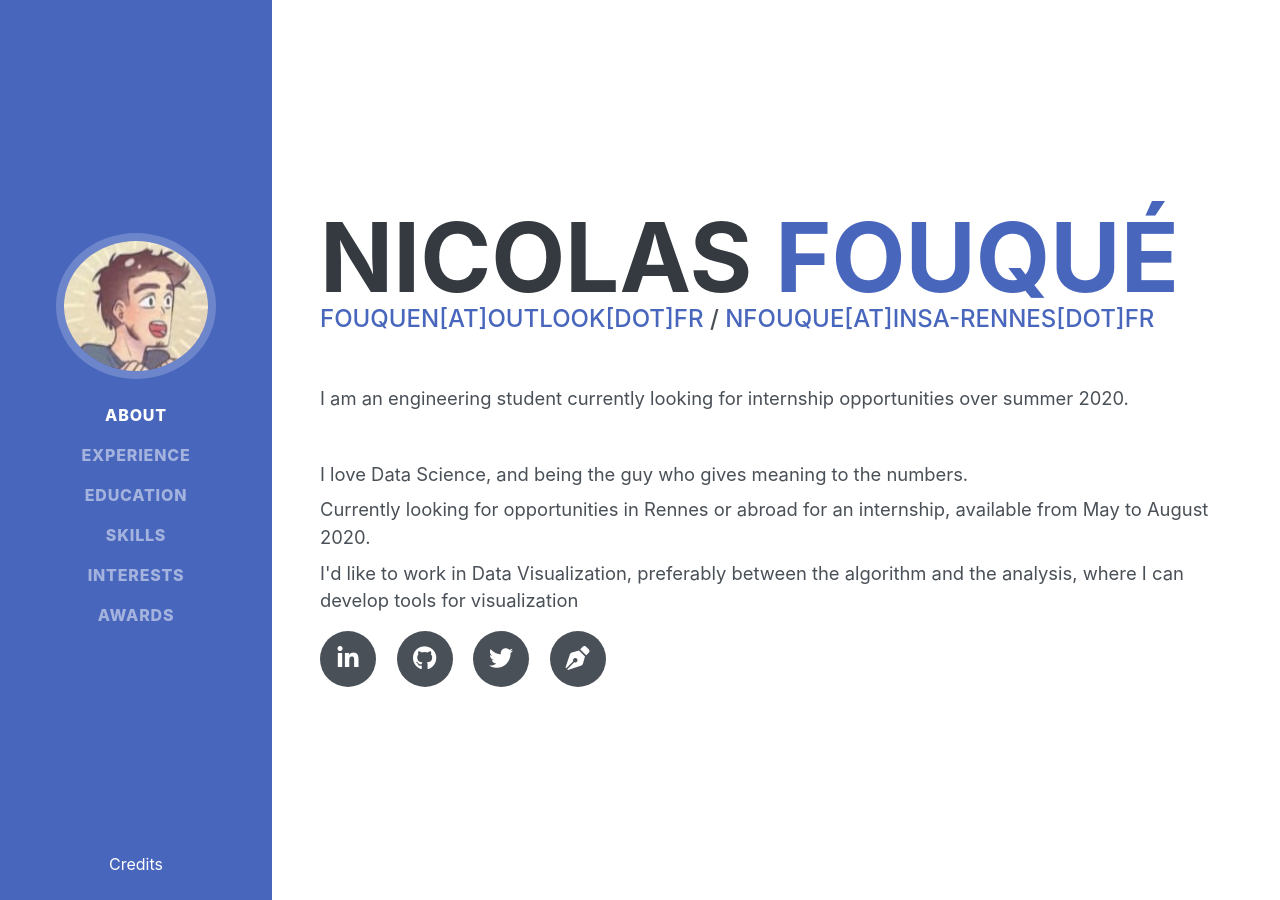
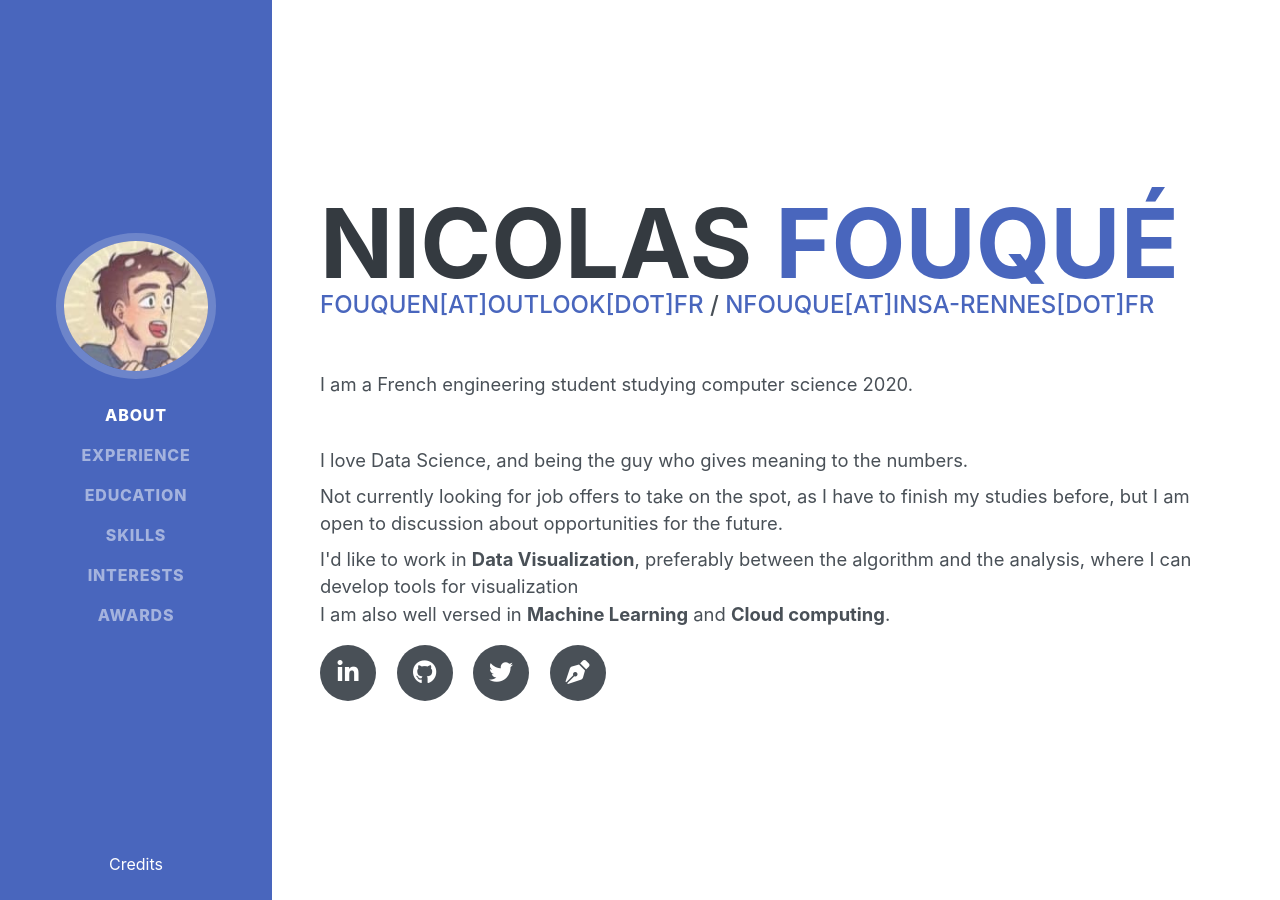
Before and after one commit to nk-fouque/resume, a Jekyll site: the page built from index.md, in a window 1280 px wide and 900 px high. Built offline with Jekyll 4.4.1, drawn with Linux system fonts in a browser that asks for light colours; some web fonts are replaced.

Commit message:
content(About): Update on job offers

```diff
--- a/_includes/section/about.html
+++ b/_includes/section/about.html
@@ -6,16 +6,18 @@
         <a href="mailto:fouquen@outook.fr">fouquen[at]outlook[dot]fr</a> /
         <a href="mailto:nfouque@insa-rennes.fr">nfouque[at]insa-rennes[dot]fr</a>
     </div>
-    <p class="lead mb-5">I am an engineering student currently looking for internship opportunities over summer
+    <p class="lead mb-5">I am a French engineering student studying computer science
         2020.</p>
     <p class="lead mb-2">I love Data Science, and being the guy who gives meaning to the numbers.</p>
     <p class="lead mb-2">
-        Currently looking for opportunities in Rennes or abroad for an internship, available from May to August
-        2020.
+        Not currently looking for job offers to take on the spot, as I have to finish my studies before, but I am open
+        to discussion about opportunities for the future.
     </p>
     <p class="lead">
-        I'd like to work in Data Visualization, preferably between the algorithm and the analysis, where I can
+        I'd like to work in <b>Data Visualization</b>, preferably between the algorithm and the analysis, where I can
         develop tools for visualization
+        <br>
+        I am also well versed in <b>Machine Learning</b> and <b>Cloud computing</b>.
     </p>
     <div class="social-icons">
         <a href="https://www.linkedin.com/in/nicolaskf-fouqué">
```
